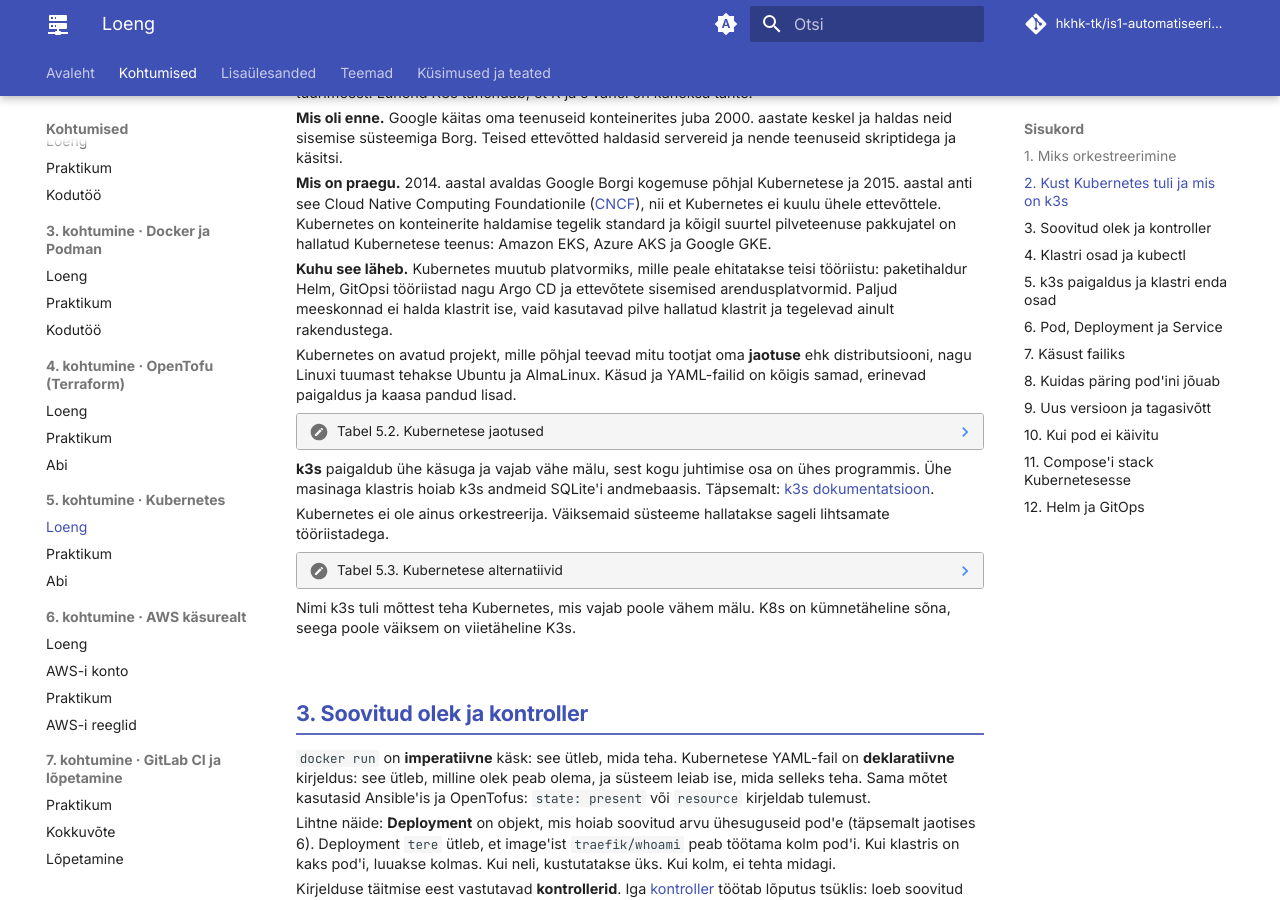
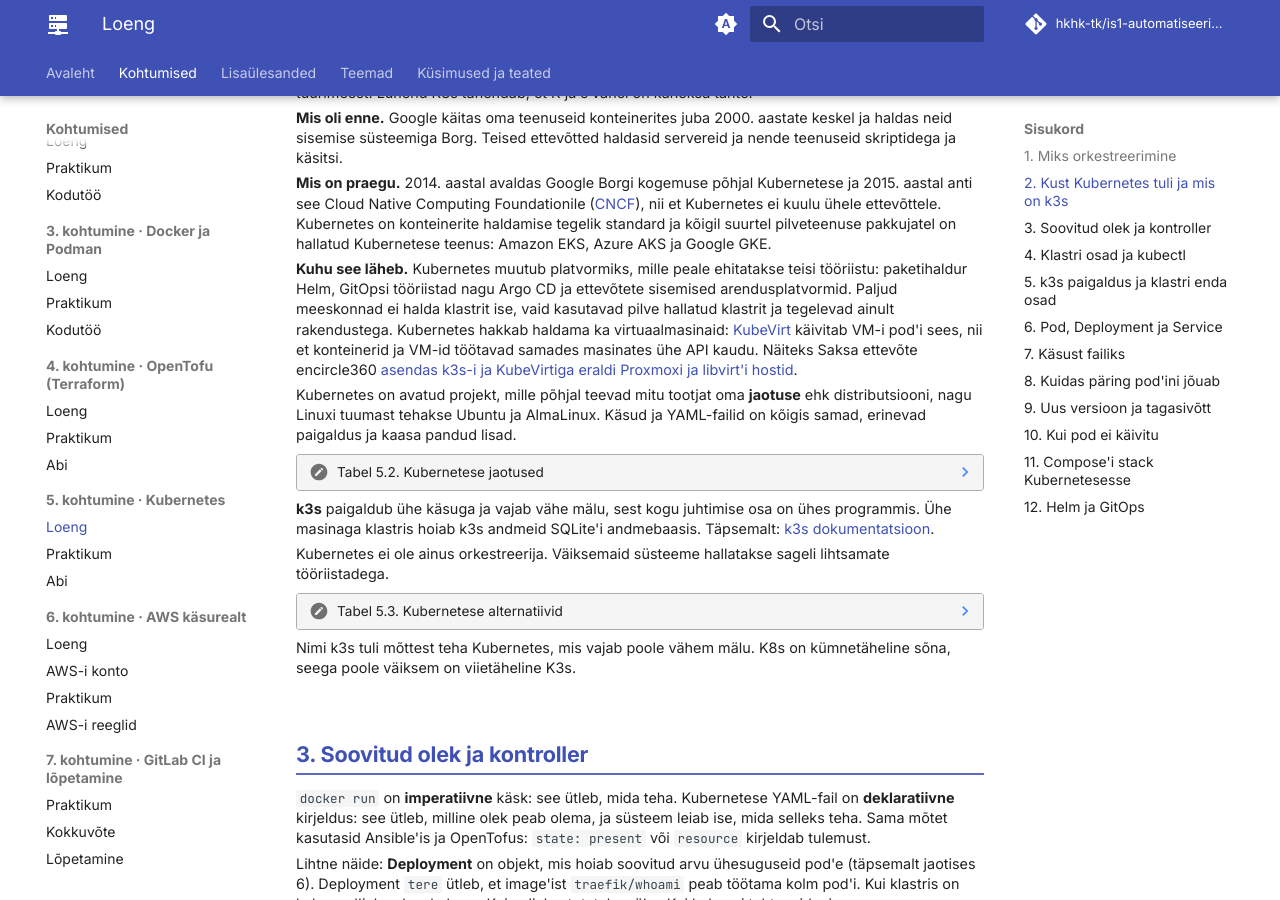
Before and after one commit to hkhk-tk/is1-automatiseerimine, an MkDocs documentation site: the page built from docs/k05/loeng.md, in a window 1280 px wide and 900 px high, scrolled down 1353 px. Built offline with MkDocs 1.6.1 and Material for MkDocs 9.7.7, drawn with Linux system fonts in a browser that asks for light colours; comment, search, counter and statistics services are not loaded.

Commit message:
K5 loeng: KubeVirt, MetalLB ja Longhorn

```diff
--- a/docs/k05/loeng.md
+++ b/docs/k05/loeng.md
@@ -84,7 +84,7 @@ Kustutatud pod luuakse uuesti mõne sekundiga. Kui kaob terve node, läheb kauem
 
 **Mis on praegu.** 2014. aastal avaldas Google Borgi kogemuse põhjal Kubernetese ja 2015. aastal anti see Cloud Native Computing Foundationile ([CNCF](https://www.cncf.io/)), nii et Kubernetes ei kuulu ühele ettevõttele. Kubernetes on konteinerite haldamise tegelik standard ja kõigil suurtel pilveteenuse pakkujatel on hallatud Kubernetese teenus: Amazon EKS, Azure AKS ja Google GKE.
 
-**Kuhu see läheb.** Kubernetes muutub platvormiks, mille peale ehitatakse teisi tööriistu: paketihaldur Helm, GitOpsi tööriistad nagu Argo CD ja ettevõtete sisemised arendusplatvormid. Paljud meeskonnad ei halda klastrit ise, vaid kasutavad pilve hallatud klastrit ja tegelevad ainult rakendustega.
+**Kuhu see läheb.** Kubernetes muutub platvormiks, mille peale ehitatakse teisi tööriistu: paketihaldur Helm, GitOpsi tööriistad nagu Argo CD ja ettevõtete sisemised arendusplatvormid. Paljud meeskonnad ei halda klastrit ise, vaid kasutavad pilve hallatud klastrit ja tegelevad ainult rakendustega. Kubernetes hakkab haldama ka virtuaalmasinaid: [KubeVirt](https://kubevirt.io/) käivitab VM-i pod'i sees, nii et konteinerid ja VM-id töötavad samades masinates ühe API kaudu. Näiteks Saksa ettevõte encircle360 [asendas k3s-i ja KubeVirtiga eraldi Proxmoxi ja libvirt'i hostid](https://encircle360.com/en/blog/k3s-kubevirt-converged-infrastructure).
 
 Kubernetes on avatud projekt, mille põhjal teevad mitu tootjat oma **jaotuse** ehk distributsiooni, nagu Linuxi tuumast tehakse Ubuntu ja AlmaLinux. Käsud ja YAML-failid on kõigis samad, erinevad paigaldus ja kaasa pandud lisad.
 
@@ -485,7 +485,7 @@ Compose'i failis on iga teenuse kohta image, pordid, muutujad, paroolid ja andme
     | `ports: "8080:80"` | Service tüübiga `NodePort` või Ingress |
     | `environment` | **ConfigMap**: seadistus võtme ja väärtusena |
     | paroolid failis `.env` | **Secret**: nagu ConfigMap, aga eraldi õigustega |
-    | `volumes` andmete jaoks | **PersistentVolumeClaim**: kettaruumi taotlus, k3s-is annab selle local-path |
+    | `volumes` andmete jaoks | **PersistentVolumeClaim**: kettaruumi taotlus, k3s-is annab selle local-path ühe node'i kettalt, mitme node'i vahel kopeerib andmeid näiteks [Longhorn](https://longhorn.io/) |
     | andmebaas | **StatefulSet**: igal pod'il püsiv nimi ja oma ketas |
     | `healthcheck`, `depends_on` | readinessProbe, käivitamise järjekorda Kubernetes ei taga |
     | `restart: unless-stopped` | Deployment'i kontroller teeb seda alati |
```
Also changed, not shown: other parts of docs/k05/loeng.md (+1 -1 lines).
